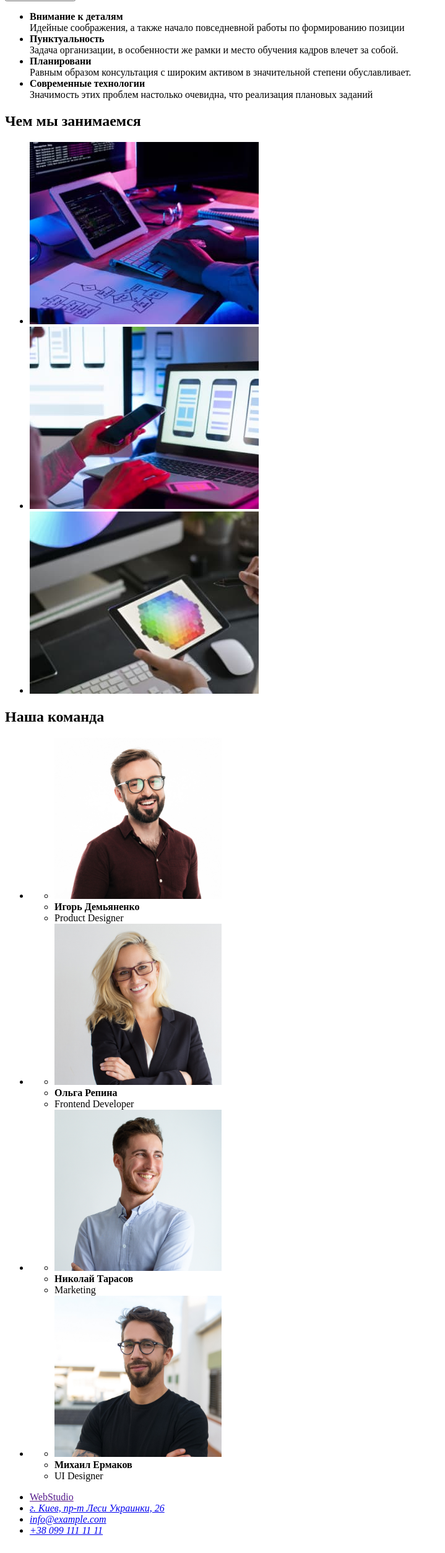
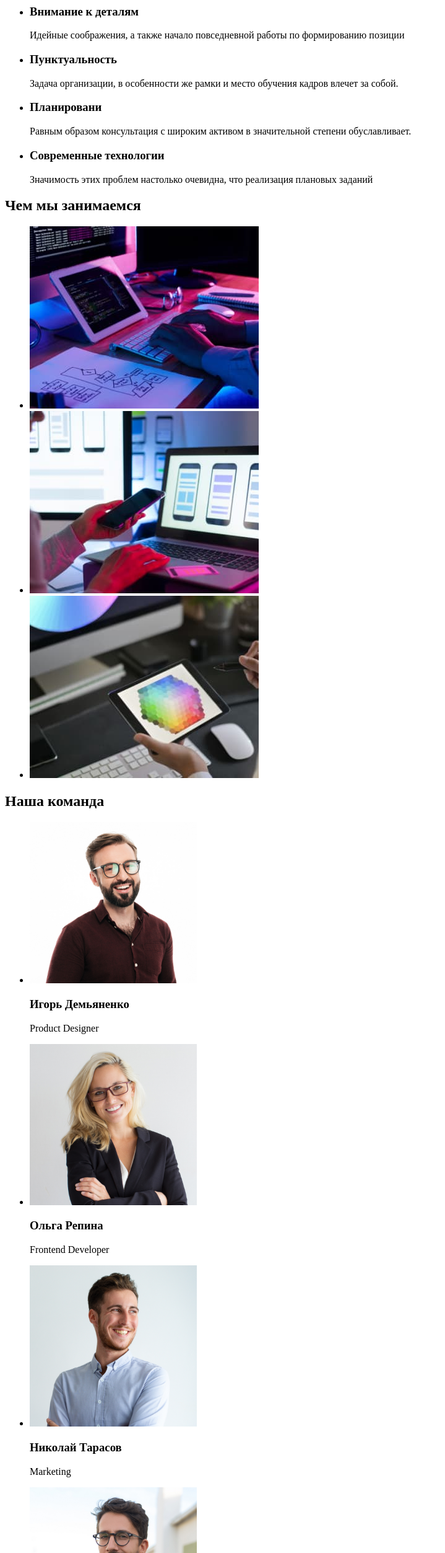
Before and after one commit to vladislav-borovikov/goit-markup-hw-01, a plain HTML site: page index.html in a window 1280 px wide. Shown: the part 247-2752 px from the top of the page at 62% size, without its empty margins (0-719 px from the left). Drawn offline with Linux system fonts and the light colour scheme.

Commit message:
внесены правки по замечаниям

```diff
--- a/index.html
+++ b/index.html
@@ -12,11 +12,11 @@
     <header>
         <a href=""><span>Web</span><span>Studio</span></a>
         <nav>
-            <ol>
+            <ul>
                 <li><a href=""> Студия</a></li>
                 <li><a href="">Портфолио</a></li>
                 <li><a href="">Контакты</a></li>
-            </ol>
+            </ul>
         </nav>
         <ol>
             <li> <a href="mailto:info@devstudio.com">info@devstudio.com</a></li>
@@ -25,75 +25,78 @@
     </header>
     <main>
         <!-- how  we are-->
-        <div>
+        <section>
             <h1>Эффективные решения для вашего бизнеса</h1>
             <button type="button">Заказать услугу</button>
-        </div>
+        </section>
         <!-- our advantages-->
-        <div>
+        <section>
             <ul>
-                <li><b>Внимание к деталям</b><br> Идейные соображения, а также начало повседневной работы по
-                    формированию позиции</li>
-                <li><b>Пунктуальность</b><br>Задача организации, в особенности же рамки и место обучения кадров влечет
-                    за собой.</li>
-                <li><b>Планировани</b><br>Равным образом консультация с широким активом в значительной степени
-                    обуславливает.</li>
-                <li><b>Современные технологии</b><br>Значимость этих проблем настолько очевидна, что реализация плановых
-                    заданий</li>
+                <li>
+                    <h3>Внимание к деталям</h3>
+                    <p>Идейные соображения, а также начало повседневной работы по
+                        формированию позиции</p>
+                </li>
+                <li>
+                    <h3>Пунктуальность</h3>
+                    <p>Задача организации, в особенности же рамки и место обучения кадров влечет
+                        за собой.</p>
+                </li>
+                <li>
+                    <h3>Планировани</h3>
+                    <p>Равным образом консультация с широким активом в значительной степени
+                        обуславливает.</p>
+                </li>
+                <li>
+                    <h3>Современные технологии</h3>
+                    <p>Значимость этих проблем настолько очевидна, что реализация плановых
+                        заданий</p>
+                </li>
             </ul>
-        </div>
+        </section>
         <!---what are we doing-->
-        <div>
+        <section>
             <h2>Чем мы занимаемся</h2>
             <ul>
-                <li><img src="./imeges/skils/box_1.jpg" alt="парень печатает на клавиатуре" width="370" height="294">
+                <li><img src="./imeges/skils/tablet-and-keybord.jpg" alt="парень печатает на клавиатуре" width="370"
+                        height="294">
                 </li>
-                <li><img src="./imeges/skils/box_2.jpg" alt="девушка с мобильнім телефоном" width="370" height="294">
+                <li><img src="./imeges/skils/salfon.jpg" alt="девушка с мобильнім телефоном" width="370" height="294">
                 </li>
-                <li><img src="./imeges/skils/box_3.jpg" alt="цветовая палитра на єлектронном планшете" width="370"
-                        height="294"></li>
+                <li><img src="./imeges/skils/color-on-tablet.jpg" alt="цветовая палитра на єлектронном планшете"
+                        width="370" height="294"></li>
             </ul>
-        </div>
+        </section>
         <!-- our team-->
-        <div>
+        <section>
             <h2>Наша команда</h2>
             <ul>
                 <li>
-                    <ul>
-                        <li><img src="./imeges/comand/igordemianenko.jpg" alt="Игорь Демьяненко" width="270"
-                                height="260"></li>
-                        <li><b>Игорь Демьяненко</b></li>
-                        <li>Product Designer</li>
-                    </ul>
+                    <img src="./imeges/comand/igordemianenko.jpg" alt="Игорь Демьяненко" width="270" height="260">
+                    <h3>Игорь Демьяненко</h3>
+                    <p>Product Designer</p>
                 </li>
                 <li>
-                    <ul>
-                        <li><img src="./imeges/comand/olgarepina.jpg" alt="Олга Репина" width="270" height="260"></li>
-                        <li><b>Ольга Репина</b></li>
-                        <li>Frontend Developer</li>
+                    <img src="./imeges/comand/olgarepina.jpg" alt="Олга Репина" width="270" height="260">
+                    <h3>Ольга Репина</h3>
+                    <p>Frontend Developer</p>
+                <li>
+                    <img src="./imeges/comand/nikolatarasov.jpg" alt="Николай Тарасов" width="270" height="260">
+                    <h3>Николай Тарасов</h3>
+                    <p>Marketing</p>
+                <li>
 
-                    </ul>
-                <li>
-                    <ul>
-                        <li><img src="./imeges/comand/nikolatarasov.jpg" alt="Николай Тарасов" width="270" height="260">
-                        </li>
-                        <li><b>Николай Тарасов</b></li>
-                        <li>Marketing</li>
-                    </ul>
-                <li>
-                    <ul>
-                        <li><img src="./imeges/comand/michelermakov.jpg" alt="Михаил Ермаков" width="270" height="260">
-                        </li>
-                        <li><b>Михаил Ермаков</b></li>
-                        <li>UI Designer</li>
+                    <img src="./imeges/comand/michelermakov.jpg" alt="Михаил Ермаков" width="270" height="260">
+                    <h3>Михаил Ермаков</h3>
+                    <p>UI Designer</p>
+                </li>
 
-                    </ul>
             </ul>
-        </div>
+        </section>
     </main>
     <footer>
+        <a href=""><span>Web</span><span>Studio</span></a>
         <ul>
-            <li><a href=""><span>Web</span><span>Studio</span></a></li>
             <address>
                 <li><a href="https://goo.gl/maps/6ZWjgCVjtTqqigJP6" target="_blank" rel="noopener noreferrer">г. Киев,
                         пр-т Леси Украинки, 26</a></li>
```
Also changed, not shown: imeges/skils/color-on-tablet.jpg (renamed from imeges/skils/box_3.jpg), imeges/skils/salfon.jpg (renamed from imeges/skils/box_2.jpg), imeges/skils/tablet-and-keybord.jpg (renamed from imeges/skils/box_1.jpg).
